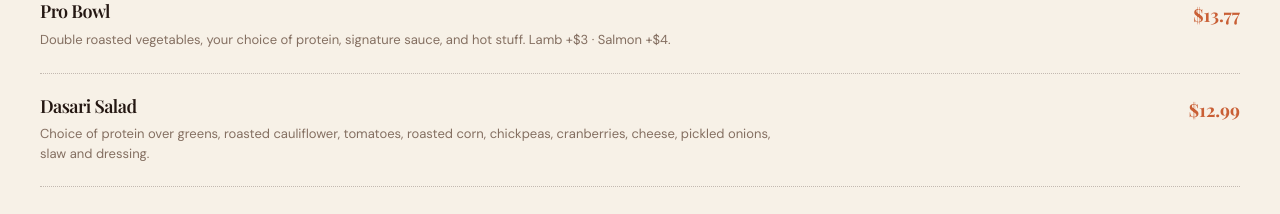
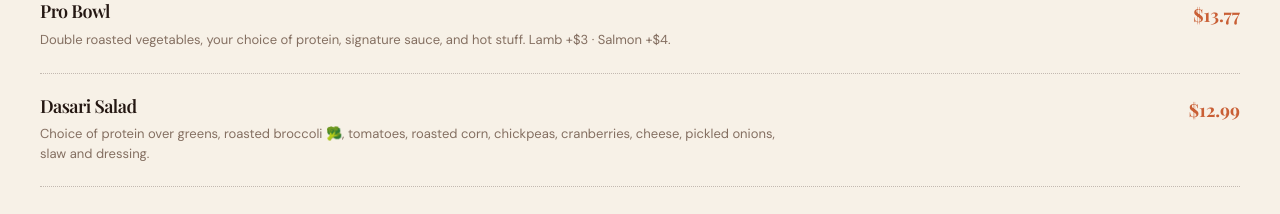
Before and after one commit to sumedhpeddinti/dasari, a React (Vite) app: page / in a window 1280 px wide. Shown: the part 5580-5794 px from the top of the page. Built offline with nearby package versions, Linux system fonts and the light colour scheme; a web font is replaced by a local one.

Commit message:
Replace cauliflower with broccoli 🥦 in menu

```diff
--- a/index.html
+++ b/index.html
@@ -125,7 +125,7 @@
               { "@type": "MenuItem", "name": "Spicy Chicken Wrap", "offers": { "@type": "Offer", "price": "8.99", "priceCurrency": "USD" } },
               { "@type": "MenuItem", "name": "Lamb Wrap", "offers": { "@type": "Offer", "price": "9.99", "priceCurrency": "USD" } },
               { "@type": "MenuItem", "name": "Paneer Wrap", "offers": { "@type": "Offer", "price": "8.99", "priceCurrency": "USD" } },
-              { "@type": "MenuItem", "name": "Cauli-Chickpea Wrap", "offers": { "@type": "Offer", "price": "8.99", "priceCurrency": "USD" } }
+              { "@type": "MenuItem", "name": "Broccoli-Chickpea Wrap", "offers": { "@type": "Offer", "price": "8.99", "priceCurrency": "USD" } }
             ]
           },
           {
--- a/src/App.tsx
+++ b/src/App.tsx
@@ -36,7 +36,7 @@ const wrapItems: FoodItem[] = [
   { name: 'Spicy Chicken Wrap', price: '$8.99', description: 'Spicy chicken, rice, sauce and red onions.', image: '/assets/images/spicy_chicken_wrap.jpg' },
   { name: 'Lamb Wrap', price: '$9.99', description: 'Lamb, rice, sauce and red onions.', image: '/assets/images/lamb_wrap.jpg' },
   { name: 'Paneer Wrap', price: '$8.99', description: 'Paneer, rice, sauce and red onions.', image: '/assets/images/paneer_wrap.jpg', badge: 'V' },
-  { name: 'Cauli-Chickpea Wrap', price: '$8.99', description: 'Roasted cauliflower, chickpea masala, rice and sauce.', image: '/assets/images/cauli_chickpea_wrap.jpg', badge: 'VE' },
+  { name: 'Broccoli-Chickpea Wrap 🥦', price: '$8.99', description: 'Roasted broccoli, chickpea masala, rice and sauce.', image: '/assets/images/cauli_chickpea_wrap.jpg', badge: 'VE' },
 ];
 
 const snackItems: FoodItem[] = [
@@ -149,7 +149,7 @@ const chefBowls: MenuItem[] = [
   { name: 'Vegetarian Paneer Bowl', price: '$10.99', description: 'Paneer, butter masala, chickpea masala, white basmati, mint yogurt, hot sauce.', badge: 'V' },
   { name: 'Vegan Bowl', price: '$10.99', description: 'Tofu, roasted vegetables, chickpea masala, yellow lentils, brown basmati, spicy mango, hot sauce.', badge: 'VE' },
   { name: 'Pro Bowl', price: '$13.77', description: 'Double roasted vegetables, your choice of protein, signature sauce, and hot stuff. Lamb +$3 · Salmon +$4.' },
-  { name: 'Dasari Salad', price: '$12.99', description: 'Choice of protein over greens, roasted cauliflower, tomatoes, roasted corn, chickpeas, cranberries, cheese, pickled onions, slaw and dressing.' },
+  { name: 'Dasari Salad', price: '$12.99', description: 'Choice of protein over greens, roasted broccoli 🥦, tomatoes, roasted corn, chickpeas, cranberries, cheese, pickled onions, slaw and dressing.' },
 ];
 
 const familyItems: MenuItem[] = [
```
